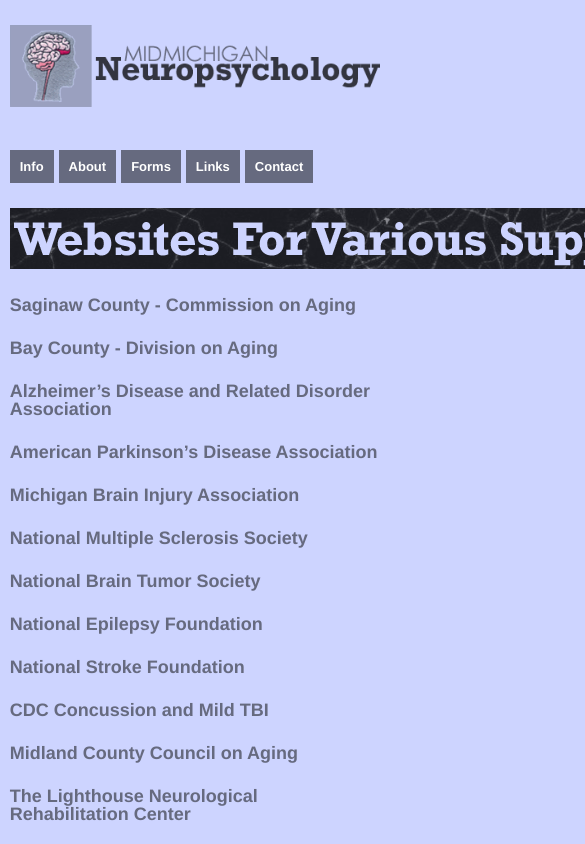
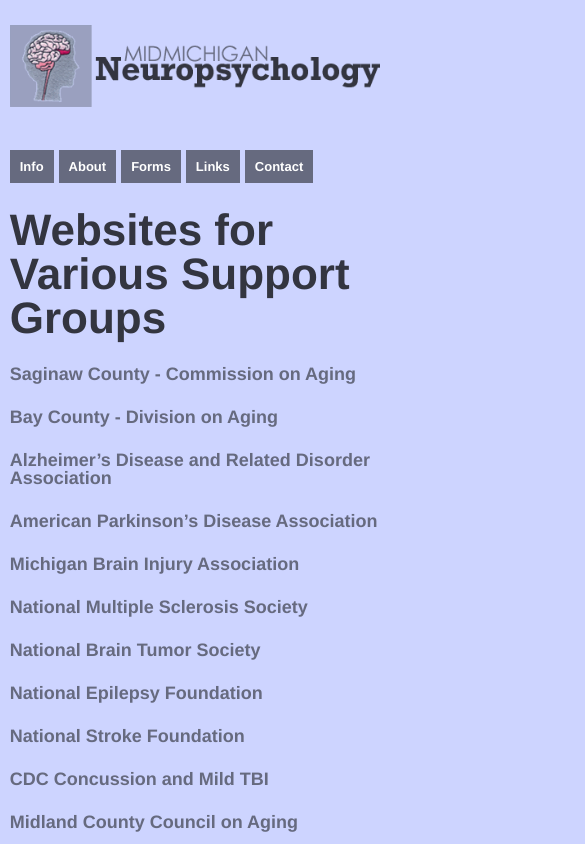
Before and after one commit to goddamnyouryan/midmichneuro, a Gatsby site: page /links in a window 390 px wide. Shown: the top 844 px of the page, 585 px wide, since content can reach past the window. Built offline with nearby package versions, Linux system fonts and the light colour scheme; Gatsby itself is replaced by a stand-in of ours.

Commit message:
Fixing image map header on links page.

```diff
--- a/src/pages/links/index.js
+++ b/src/pages/links/index.js
@@ -14,6 +14,7 @@
     <SEO title="Links" />
     <div className={style.title}>
       <img src={title} alt="Title for Links Page" />
+      <h2 className={style.altTitle}>Websites for Various Support Groups</h2>
     </div>
     <ul>
       {links.map((link, index) => (
--- a/src/pages/links/index.module.css
+++ b/src/pages/links/index.module.css
@@ -1,5 +1,10 @@
-.title {
+.title, .altTitle {
   margin-bottom: 25px;
+}
+
+.altTitle {
+  display: none;
+  font-size: 44px;
 }
 
 .item {
@@ -9,3 +14,14 @@
 .item a {
   font-size: 18px;
 }
+
+@media (max-width: 960px ) { /* the width of the title image */
+
+  .title img {
+    display: none;
+  }
+
+  .altTitle {
+    display: block;
+  }
+}
```
